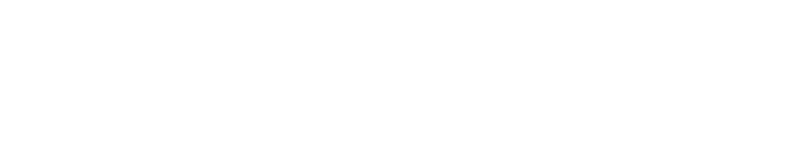
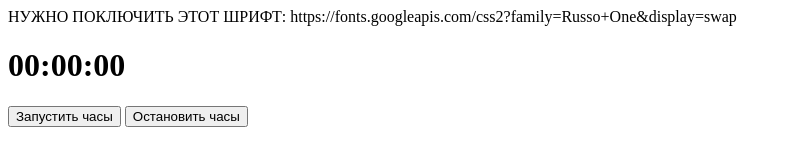
Before and after one commit to KristinOsmakov/lesson-4, a plain HTML site: page index.html in a window 1280 px wide. Shown: the whole page, without its empty margins (0-792 px from the left). Drawn offline with Linux system fonts and the light colour scheme.

Commit message:
Fixed code in file. Add example-code.

```diff
--- a/index.html
+++ b/index.html
@@ -1,13 +1,27 @@
 <!doctype html>
 <html lang="en">
+
 <head>
     <meta charset="UTF-8">
-    <meta name="viewport"
-          content="width=device-width, user-scalable=no, initial-scale=1.0, maximum-scale=1.0, minimum-scale=1.0">
+    <meta name="viewport" content="width=device-width, initial-scale=1.0">
     <meta http-equiv="X-UA-Compatible" content="ie=edge">
-    <title>Document</title>
+    НУЖНО ПОКЛЮЧИТЬ ЭТОТ ШРИФТ: https://fonts.googleapis.com/css2?family=Russo+One&display=swap
+    <link rel="stylesheet" href="styles.css">
+    <title>homeWork_4</title>
 </head>
+
 <body>
+<div class="clockCase">
+    <div>
+        <h1 id="clock">00:00:00</h1>
+        <div class="buttonCase">
+            <button id="start">Запустить часы</button>
+            <button id="stop">Остановить часы</button>
+        </div>
+    </div>
+</div>
 
+<script src="index.js"></script>
 </body>
+
 </html>
```
